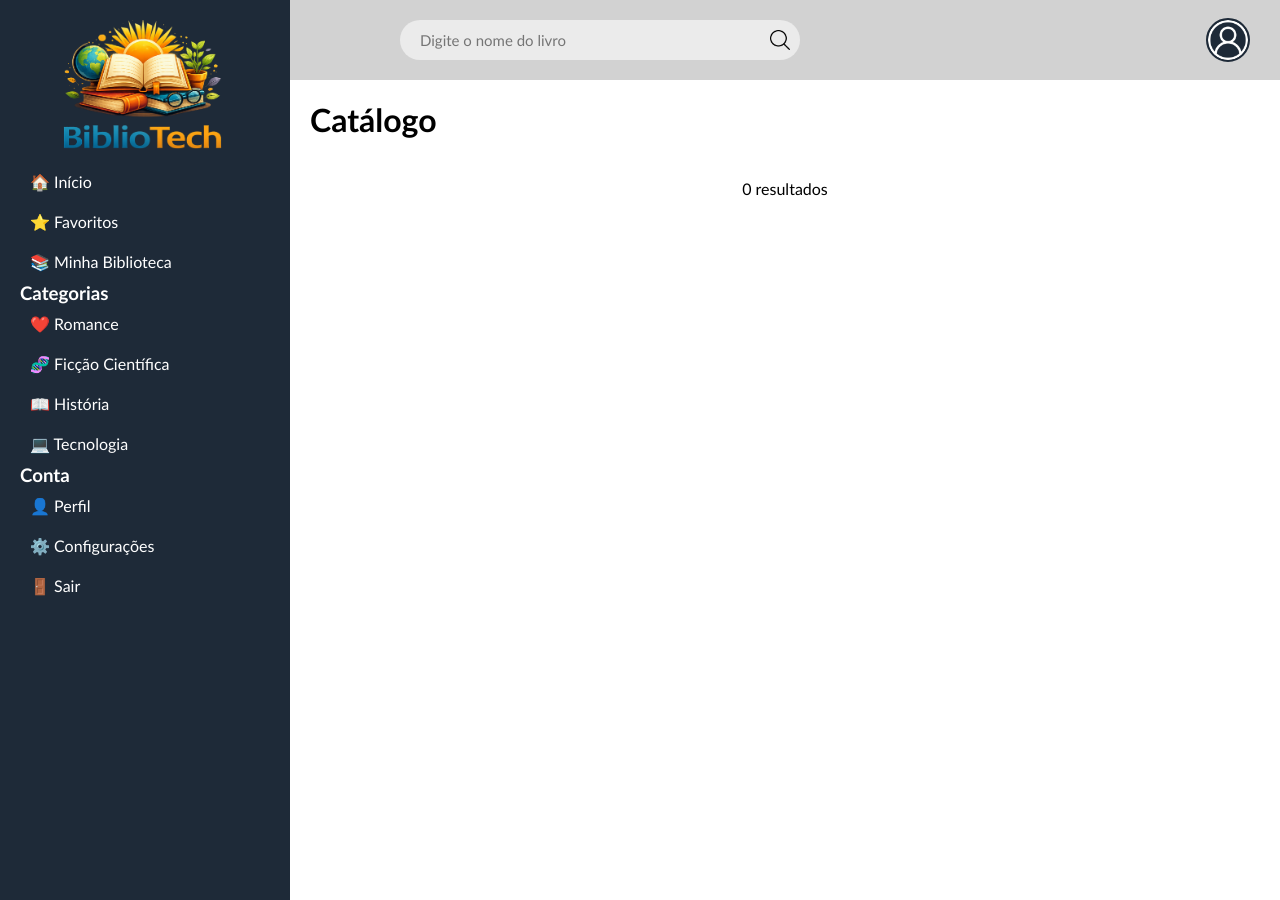
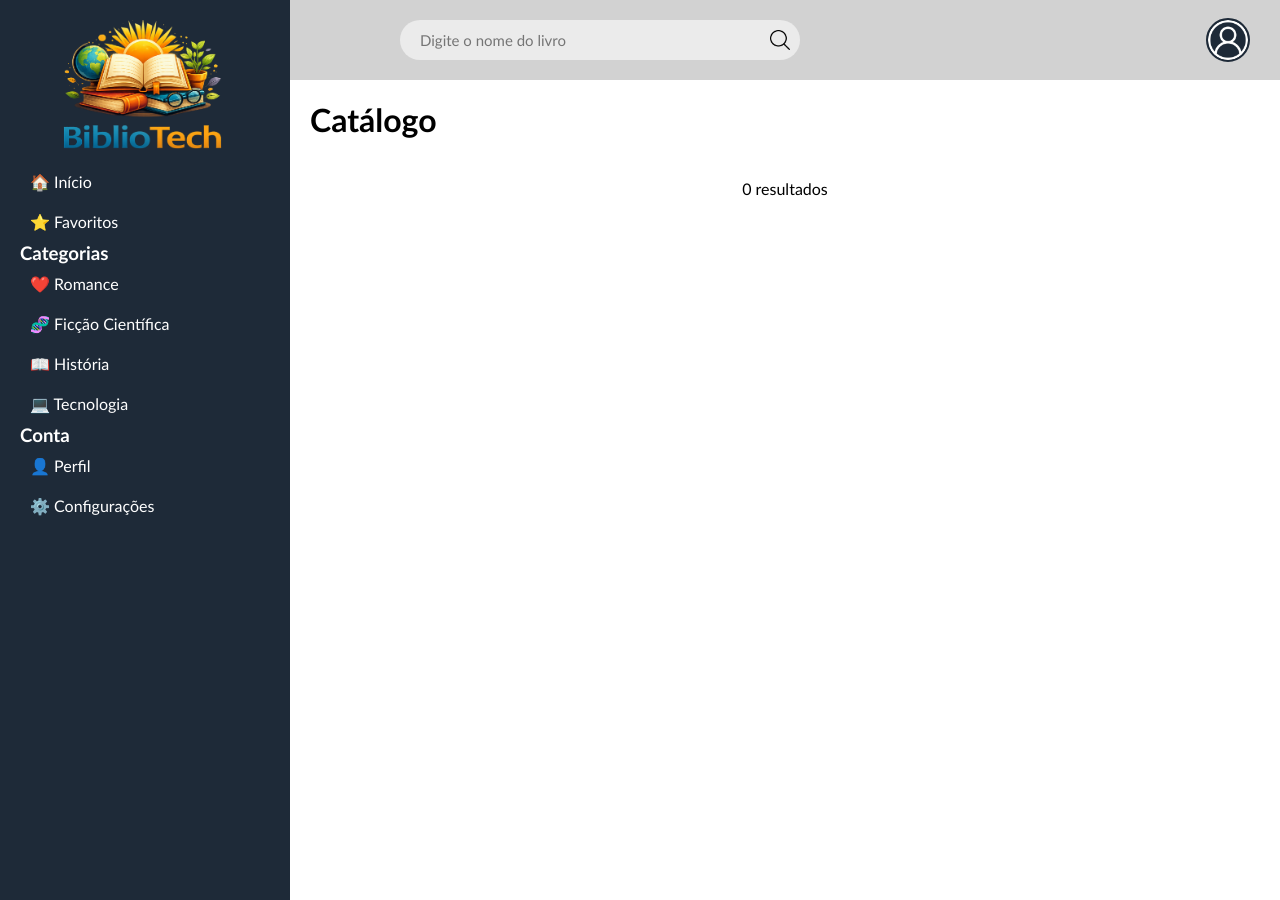
Before and after one commit to dudaordahy/BiblioTech, a PHP site: page /pagina_inicial.php in a window 1280 px wide. Run offline with PHP 8.4, Linux system fonts and the light colour scheme; the visitor is signed in with stand-in values (Sample User, id 1); data that the repository does not hold is empty.

Commit message:
atualização

```diff
--- a/pagina_inicial.php
+++ b/pagina_inicial.php
@@ -18,7 +18,6 @@ include_once './includes/logado.php';
         <ul>
             <li>🏠 Início</li>
             <li>⭐ Favoritos</li>
-            <li>📚 Minha Biblioteca</li>
         </ul>
 
         <h3>Categorias</h3>
@@ -33,7 +32,6 @@ include_once './includes/logado.php';
         <ul>
             <li>👤 Perfil</li>
             <li>⚙️ Configurações</li>
-            <li>🚪 Sair</li>
         </ul>
     </div>
 
```
